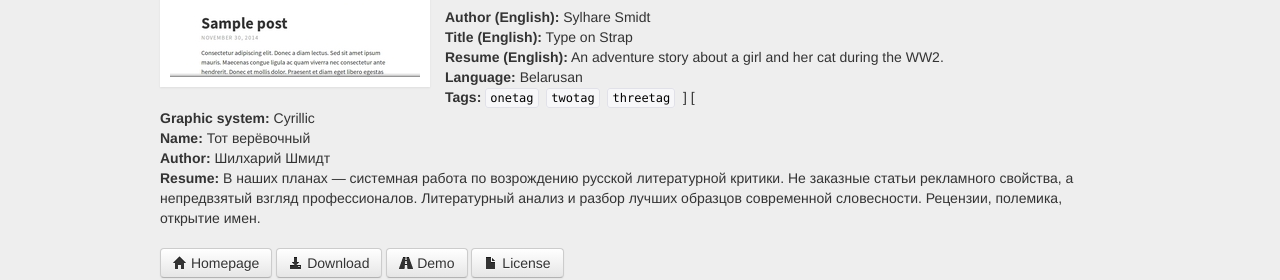
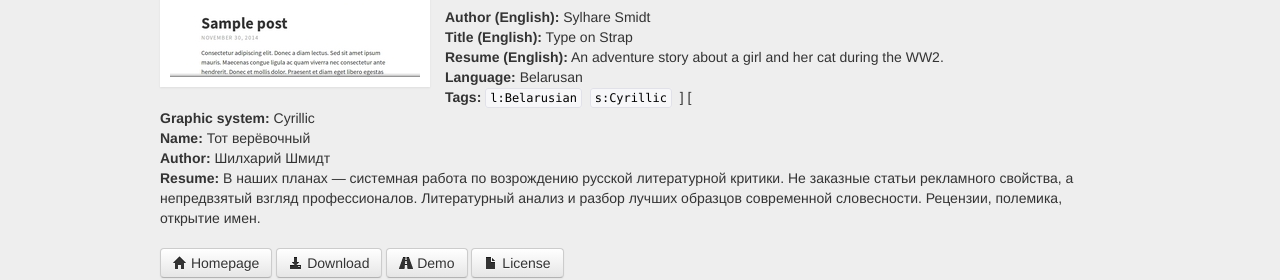
Before and after one commit to mlare/vodary, a Jekyll site: the page built from _posts/2017-11-11-Type-on-Strap.markdown, in a window 1280 px wide. Shown: the part 452-732 px from the top of the page. Built offline with Jekyll 4.4.1, drawn with Linux system fonts in a browser that asks for light colours; Markdown is read by kramdown in place of the engine named in the settings.

Commit message:
Update 2017-11-11-Type-on-Strap.markdown

```diff
--- a/_posts/2017-11-11-Type-on-Strap.markdown
+++ b/_posts/2017-11-11-Type-on-Strap.markdown
@@ -15,7 +15,7 @@ demo: https://sylhare.github.io/Type-on-Strap/
 author: Sylhare Smidt
 orauthor: Шилхарий Шмидт
 thumbnail: type-on-strap.jpg
-tags: onetag twotag threetag
+tags: l:Belarusian s:Cyrillic
 license: MIT License
 license_link: https://github.com/Sylhare/Type-on-Strap/blob/master/LICENSE
 ---
```
